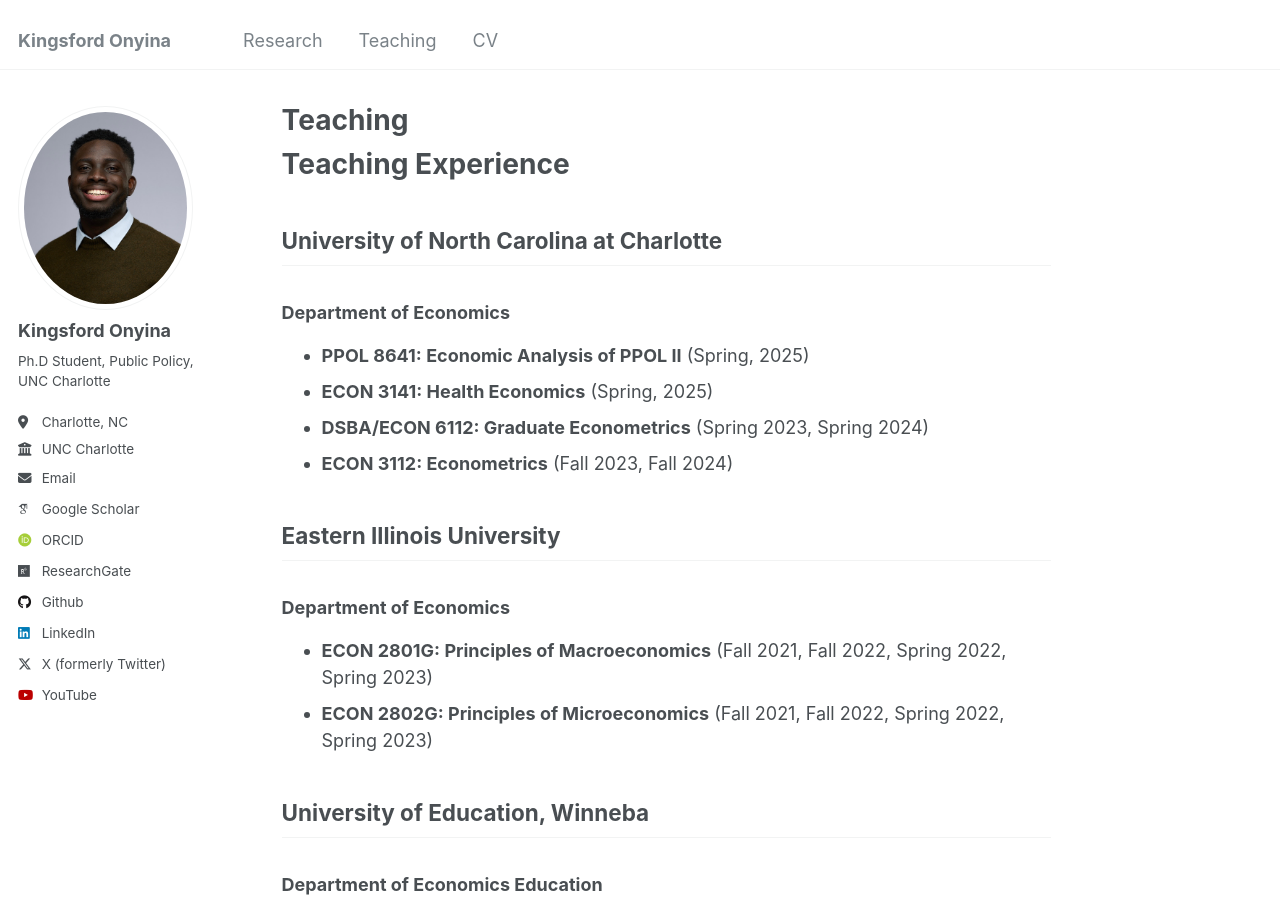
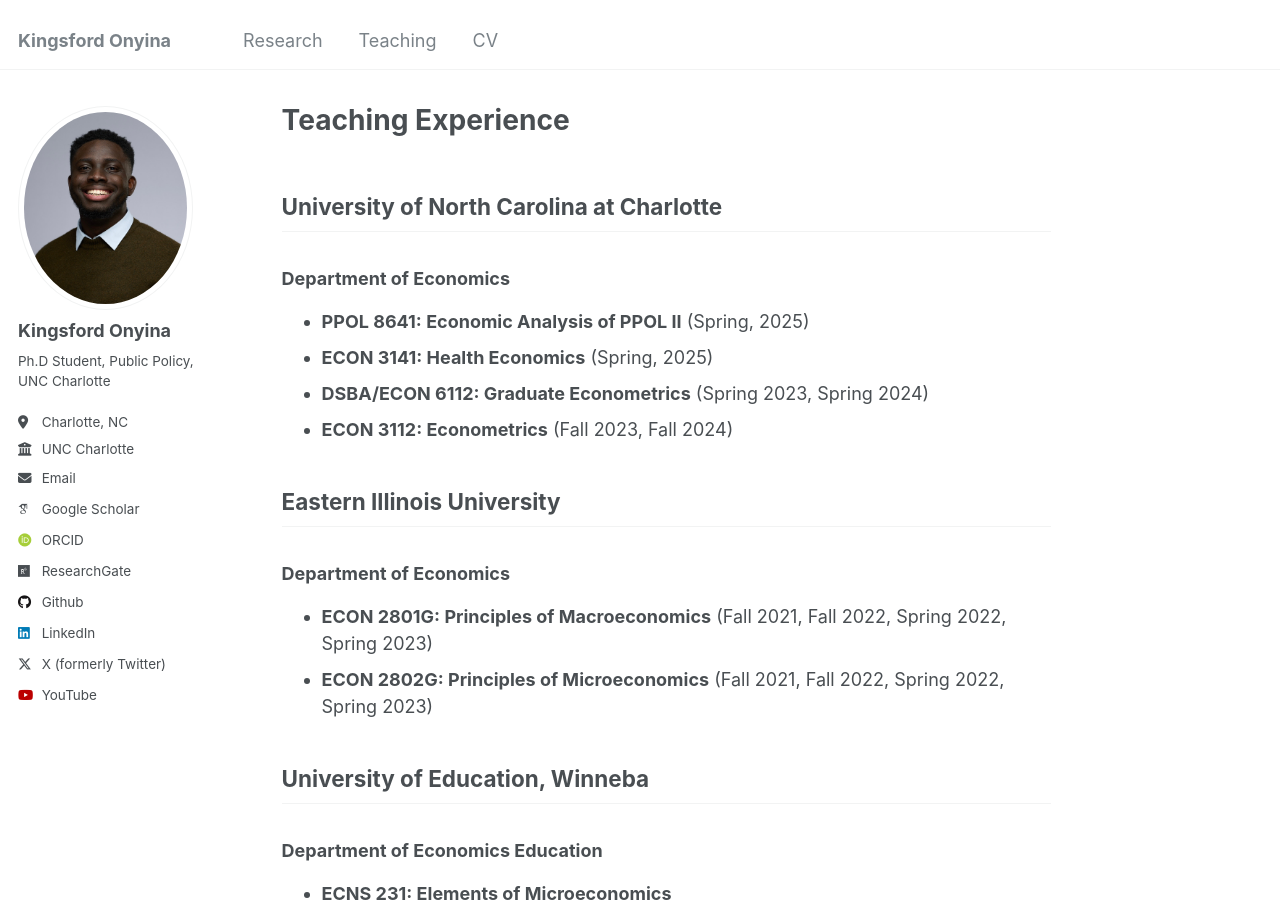
Before and after one commit to kingsfordonyina/kingsfordonyina.github.io, a Jekyll site: the page built from _pages/teaching.md, in a window 1280 px wide and 900 px high. Built offline with Jekyll 4.4.1, drawn with Linux system fonts in a browser that asks for light colours; some web fonts are replaced.

Commit message:
Update teaching.md

```diff
--- a/_pages/teaching.md
+++ b/_pages/teaching.md
@@ -1,11 +1,9 @@
 ---
 permalink: /teaching/
-title: "Teaching"
+title: "Teaching Experience"
 excerpt: ""
 author_profile: true
 ---
-
-# Teaching Experience
 
 ## University of North Carolina at Charlotte
 ### Department of Economics
```
